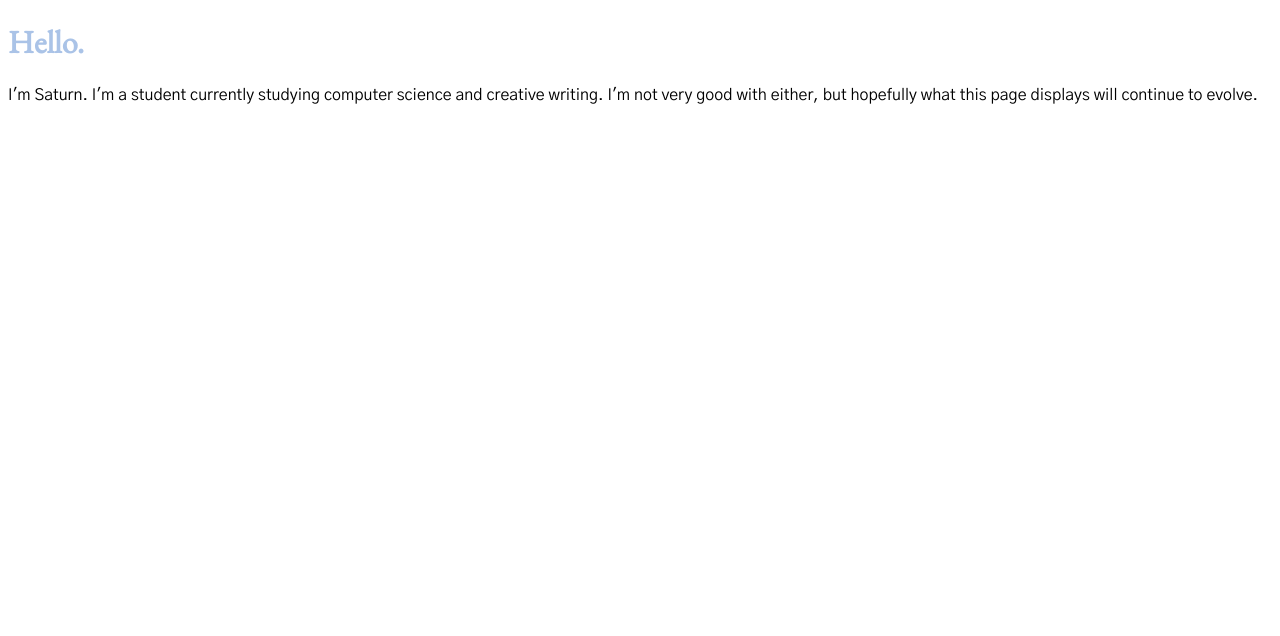
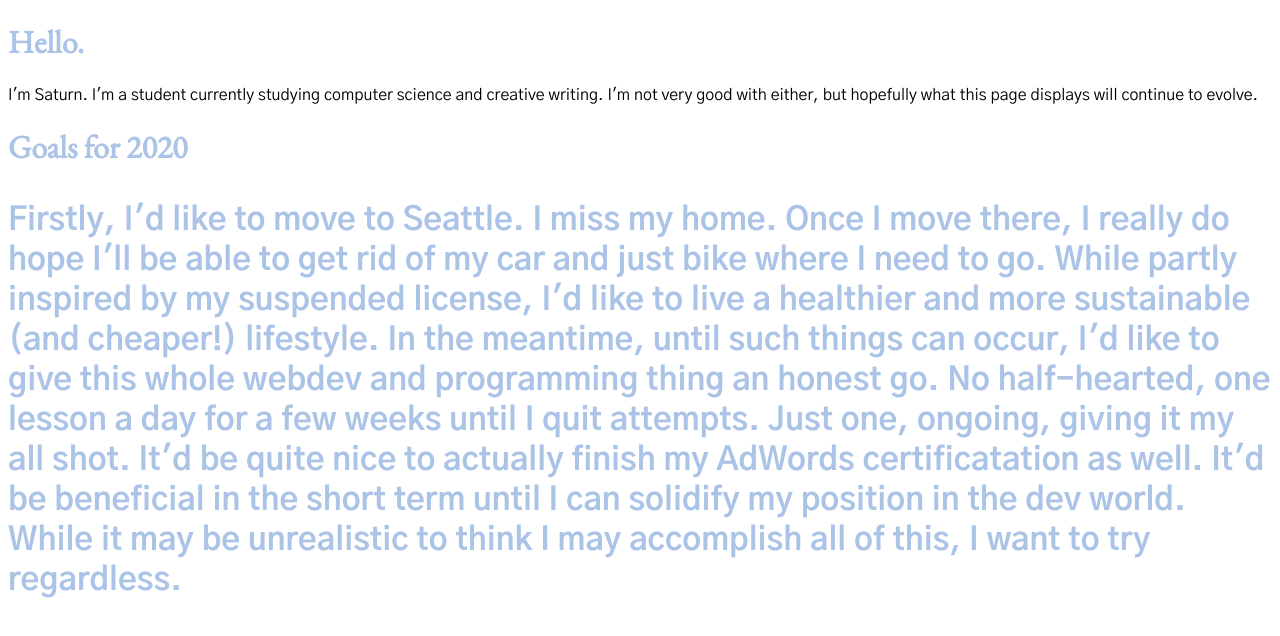
Before and after one commit to saturncries/saturncries.github.io, a plain HTML site: page index.html in a window 1280 px wide. Drawn offline with nearby package versions, Linux system fonts and the light colour scheme.

Commit message:
Setting goals for 2020

```diff
--- a/index.html
+++ b/index.html
@@ -8,4 +8,8 @@
   <h1>Hello.</h1>
 
   <p>I'm Saturn. I'm a student currently studying computer science and creative writing. I'm not very good with either, but hopefully what this page displays will continue to evolve.</p>
+
+  <h1>Goals for 2020<h1>
+
+  <p> Firstly, I'd like to move to Seattle. I miss my home. Once I move there, I really do hope I'll be able to get rid of my car and just bike where I need to go. While partly inspired by my suspended license, I'd like to live a healthier and more sustainable (and cheaper!) lifestyle. In the meantime, until such things can occur, I'd like to give this whole webdev and programming thing an honest go. No half-hearted, one lesson a day for a few weeks until I quit attempts. Just one, ongoing, giving it my all shot. It'd be quite nice to actually finish my AdWords certificatation as well. It'd be beneficial in the short term until I can solidify my position in the dev world. While it may be unrealistic to think I may accomplish all of this, I want to try regardless.</p>
 </body>
```
